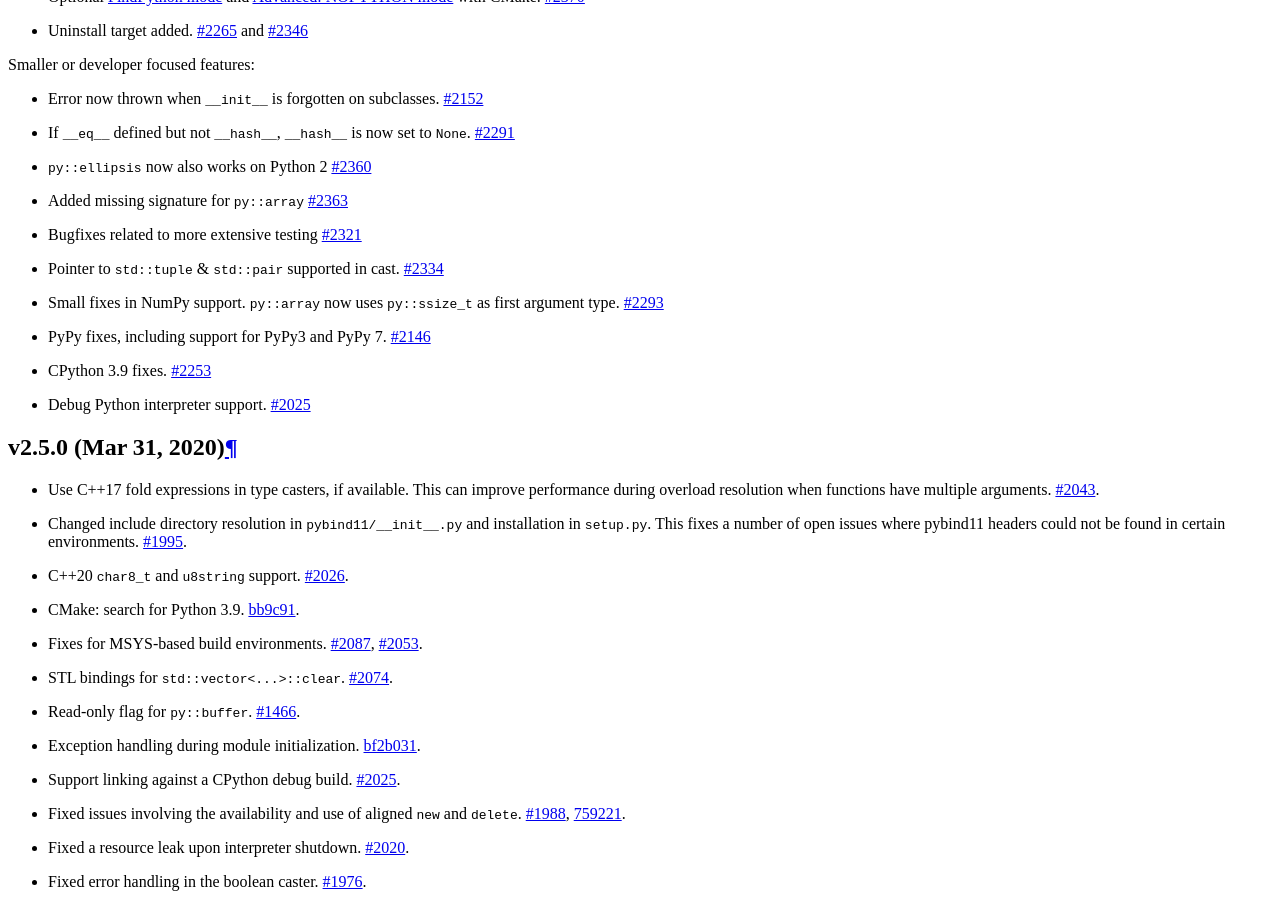
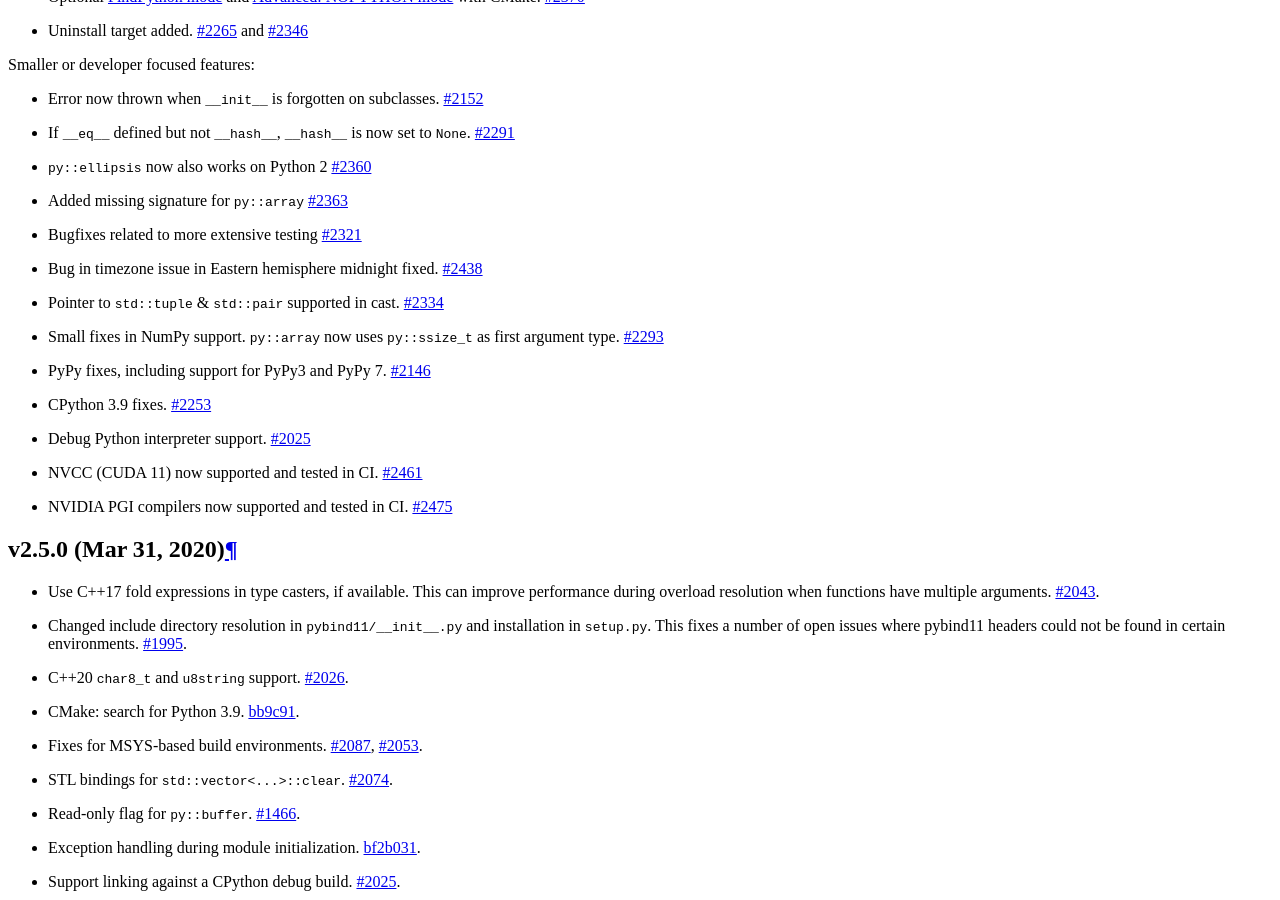
Before and after one commit to pybind/pybind11, a Sphinx documentation site: the page built from docs/changelog.rst, in a window 1280 px wide and 900 px high, scrolled down 1813 px. Built offline with Sphinx 7.4.7 and the Read the Docs theme 2.0.0, drawn with Linux system fonts in a browser that asks for light colours.

Commit message:
fix: final polish

```diff
--- a/docs/changelog.rst
+++ b/docs/changelog.rst
@@ -80,6 +80,9 @@ Smaller or developer focused features:
 * Bugfixes related to more extensive testing
   `#2321 <https://github.com/pybind/pybind11/pull/2321>`_
 
+* Bug in timezone issue in Eastern hemisphere midnight fixed.
+  `#2438 <https://github.com/pybind/pybind11/pull/2438>`_
+
 * Pointer to ``std::tuple`` & ``std::pair`` supported in cast.
   `#2334 <https://github.com/pybind/pybind11/pull/2334>`_
 
@@ -95,6 +98,13 @@ Smaller or developer focused features:
 
 * Debug Python interpreter support.
   `#2025 <https://github.com/pybind/pybind11/pull/2025>`_
+
+* NVCC (CUDA 11) now supported and tested in CI.
+  `#2461 <https://github.com/pybind/pybind11/pull/2461>`_
+
+* NVIDIA PGI compilers now supported and tested in CI.
+  `#2475 <https://github.com/pybind/pybind11/pull/2475>`_
+
 
 
 
```
Also changed, not shown: .github/CONTRIBUTING.md, 2 other files.
